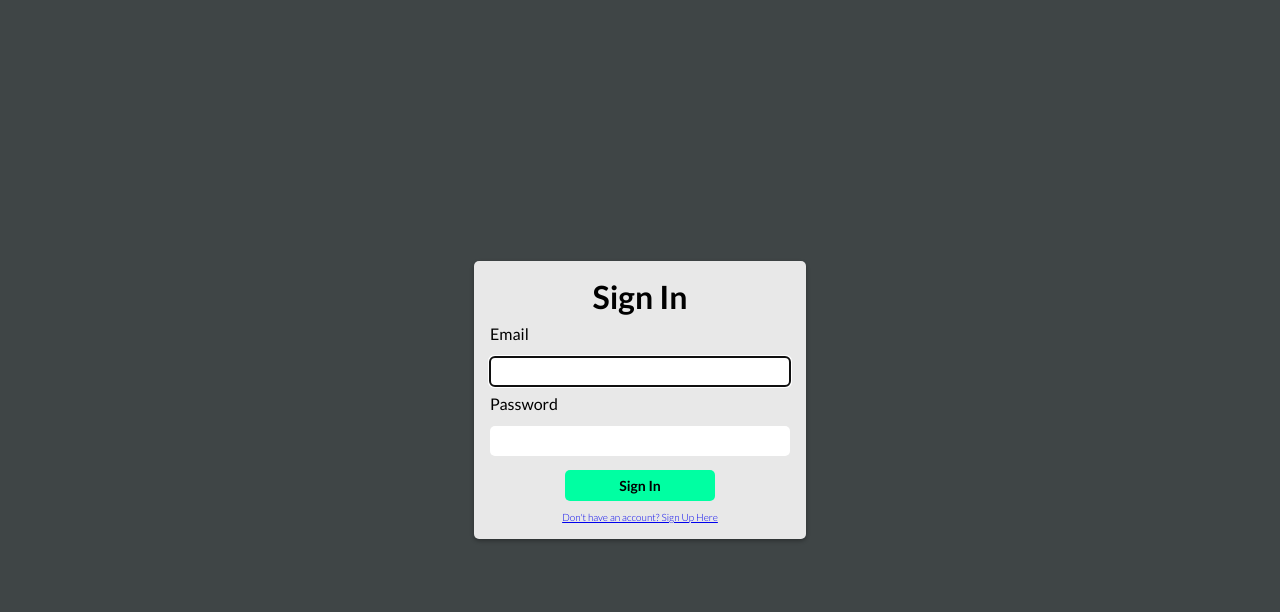
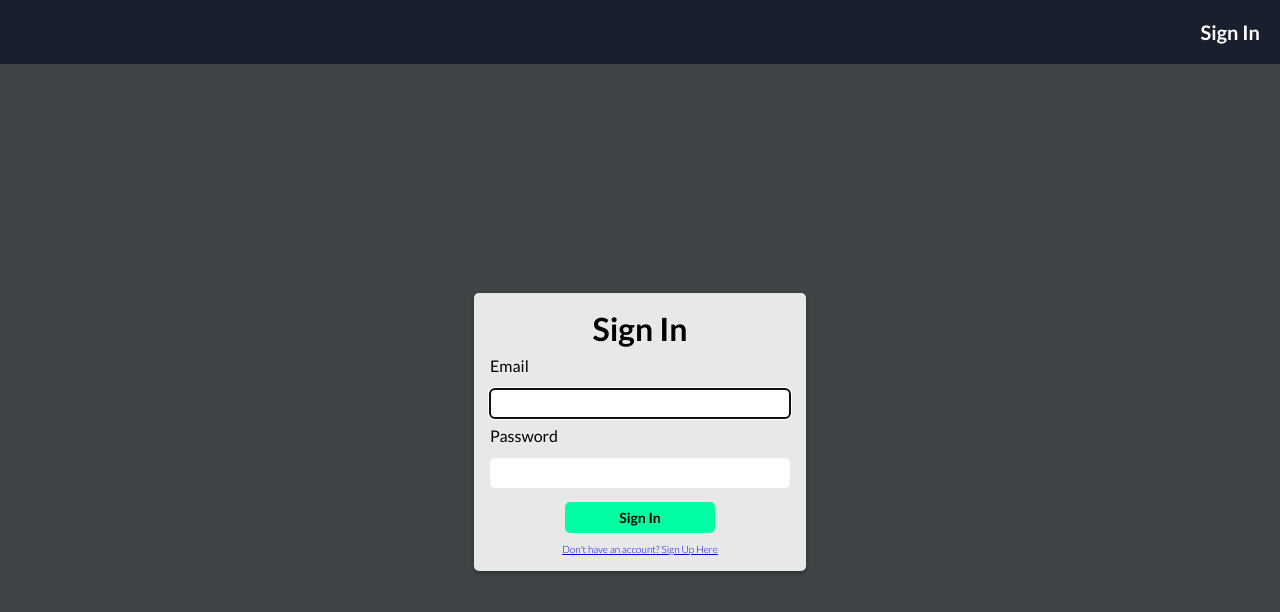
Before and after one commit to theAndrewCline/react-sign-up-form, a React (Create React App) app: page /signin in a window 1280 px wide. Shown: the top 612 px of the page. Built offline with nearby package versions, Linux system fonts and the light colour scheme.

Commit message:
add nav bar

```diff
--- a/cypress.json
+++ b/cypress.json
@@ -1,4 +1,6 @@
 {
   "baseUrl": "http://localhost:3000",
-  "projectId": "2mw49j"
+  "projectId": "2mw49j",
+  "viewportWidth": 1500,
+  "viewportHeight": 880
 }
--- a/src/App.js
+++ b/src/App.js
@@ -4,16 +4,20 @@ import { BrowserRouter as Router, Route, Link } from "react-router-dom"
 import SignInPage from './pages/SignInPage'
 import SignUpPage from './pages/SignUpPage'
 import HomePage from './pages/HomePage'
+import NavBar from './components/NavBar';
 
 function App () {
   const [signedIn, setSignedIn] = useState(false)
 
   return (
-    <Router>
-      <Route path='/' exact component={HomePage}></Route>
-      <Route path='/signin/' component={SignInPage}></Route>
-      <Route path='/signup/' component={SignUpPage}></Route>
-    </Router>
+    <>
+      <NavBar signedIn={signedIn}></NavBar>
+      <Router>
+        <Route path='/' exact component={HomePage}></Route>
+        <Route path='/signin/' component={SignInPage}></Route>
+        <Route path='/signup/' component={SignUpPage}></Route>
+      </Router>
+    </>
   )
 }
 
--- a/src/DefaultComponents.js
+++ b/src/DefaultComponents.js
@@ -66,11 +66,32 @@ export const H1 = styled.h1`
   margin-bottom: 0px;
 `
 
+export const Nav = styled.nav`
+  font-family: 'Lato', sans-serif;
+  font-weight: 700;
+  font-size: 20px;
+  color: white;
+  background: #17202c;
+  padding: 1em;
+  box-shadow:  0px 2px 4px rgba(0,0,0,.3);
+`
+
+export const NavUL = styled.ul`
+  display: flex;
+  list-style-type: none;
+`
+
+
+
+export const NavLI = styled.li`
+  margin-left: auto;
+`
+
 export const Page = styled.div`
   display: flex;
   justify-content: center;
   align-items: center;
-  min-height: 100vh;
+  min-height: calc(100vh - 64px);
   width: 100vw;
   background: #3F4546;
 `
--- /dev/null
+++ b/src/components/NavBar.js
@@ -0,0 +1,23 @@
+import React from 'react'
+import { Nav, NavLI, NavUL } from '../DefaultComponents'
+
+
+function NavBar ({ signedIn }) {
+  const SignedInItems = (
+    <NavLI>Sign Out</NavLI>
+  )
+
+  const SignedOutItems = (
+    <NavLI>Sign In</NavLI>
+  )
+
+  return (
+    <Nav className="NavBar">
+      <NavUL>
+        {signedIn ? SignedInItems : SignedOutItems}
+      </NavUL>
+    </Nav>
+  )
+}
+
+export default NavBar
--- a/src/components/SignInCard.js
+++ b/src/components/SignInCard.js
@@ -17,9 +17,9 @@ function SignInCard () {
   return (
     <Card>
       <H1>Sign In</H1>
-      <Label for="email" ref={emailInput}>Email</Label>
+      <Label htmlFor="email" ref={emailInput}>Email</Label>
       <Input id="email"></Input>
-      <Label for="password">Password</Label>
+      <Label htmlFor="password">Password</Label>
       <Input type="password" id="password"></Input>
       <SubmitButton className="signin" primary>Sign In</SubmitButton>
       <A id="signup" href="/signup">Don't have an account? Sign Up Here</A>
--- a/src/index.css
+++ b/src/index.css
@@ -1,4 +1,9 @@
 @import url("https://fonts.googleapis.com/css?family=Lato:300,400,700,700i");
+
+* {
+  margin: 0;
+  padding: 0;
+}
 
 body {
   margin: 0;
```
Also changed, not shown: 1 other file (tests, documents, lock files or other folders).
